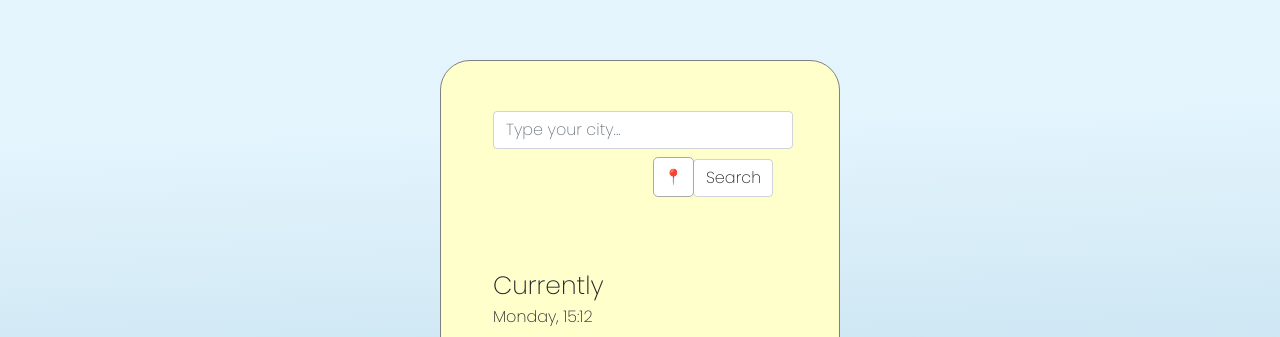
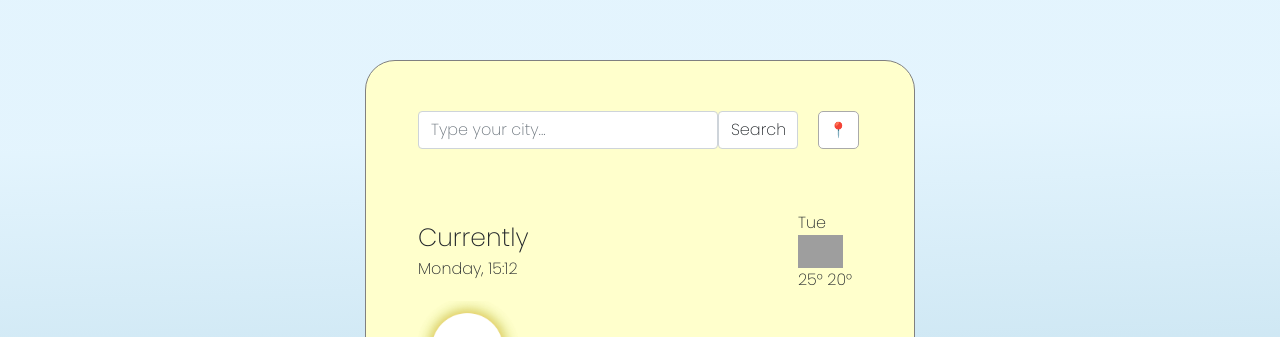
Before and after one commit to MartinaRak/Vanilla-weather-app, a plain HTML site: page index.html in a window 1280 px wide. Shown: the top 337 px of the page. Drawn offline with nearby package versions, Linux system fonts and the light colour scheme; no server answers; grey boxes are pictures that could not be loaded.

Commit message:
added forecast

```diff
--- a/index.html
+++ b/index.html
@@ -5,7 +5,7 @@
     <meta http-equiv="X-UA-Compatible" content="IE=edge" />
     <meta name="viewport" content="width=device-width, initial-scale=1.0" />
     <title>Weather app</title>
-    <link rel="shortcut icon" type="image/png" href="src/sun.png">
+    <link rel="shortcut icon" type="image/png" href="src/sun.png" />
     <link rel="preconnect" href="https://fonts.gstatic.com" />
     <link
       href="https://fonts.googleapis.com/css2?family=Poppins:wght@200&display=swap"
@@ -51,12 +51,25 @@
             <span class="cf"> | </span>
             <span class="cf" id="f">°F</span>
             <span id="condition">Sunny</span>
-            <span class="main"> in </span>
+            <span class="main" id="in">in</span>
             <h2 id="city-name">London</h2>
             <span class="info" id="humidity"> Humidity: 60%</span>
             <span class="info" id="wind">Wind: 15 km/h</span>
           </div>
-
+        </div>
+        <div class="forecast">
+          <div class="row-forecast">
+            <div class="col-6">
+              <div class="forecast-day">Tue</div>
+              <img
+                src="http://openweathermap.org/img/wn/50d@2x.png"
+                alt=""
+                width="45"
+              />
+              <div class="forecast-temp">
+                <span class="forecast-max">25°</span>
+                <span class="forecast-min">20°</span>
+              </div>
             </div>
           </div>
         </div>
@@ -72,6 +85,5 @@
     >
     <script src="src/javascript.js"></script>
   </body>
-  <footer>
-  </footer>
+  <footer></footer>
 </html>
--- a/src/style.css
+++ b/src/style.css
@@ -8,7 +8,7 @@ body {
 }
 
 footer {
-  margin-top: 200px;
+  margin-bottom: 300px;
 }
 
 h1 {
@@ -31,14 +31,14 @@ button {
 }
 
 .box {
-  max-width: 400px;
-  max-height: 800px;
   display: block;
   border: 1px solid grey;
   border-radius: 30px;
   margin: 0 auto;
   margin-top: 60px;
   background-color: #ffffcc;
+  max-width: 550px;
+  padding-bottom: 300px;
 }
 
 .cf {
@@ -51,6 +51,11 @@ button {
 .container {
   margin-left: 40px;
   margin-bottom: 50px;
+}
+
+.forecast {
+  margin-left: 380px;
+  margin-top: -400px;
 }
 
 .form-control {
@@ -99,8 +104,8 @@ button {
   padding: 5px 10px;
   border-radius: 5px;
   border: 1px solid #aaaaaa;
-  margin-left: 160px;
-  margin-top: -40px;
+  margin-left: 400px;
+  margin-top: -38px;
   font-size: 15px;
   background-color: #ffffff;
 }
@@ -109,6 +114,7 @@ button {
   display: block;
   margin-left: 200px;
   margin-top: -23px;
+  max-width: 10px;
 }
 
 #f:hover {
@@ -128,6 +134,6 @@ button {
 #search-button {
   display: block;
   max-width: 80px;
-  margin-left: 200px;
-  margin-top: 10px;
+  margin-left: 300px;
+  margin-top: -38px;
 }
```
